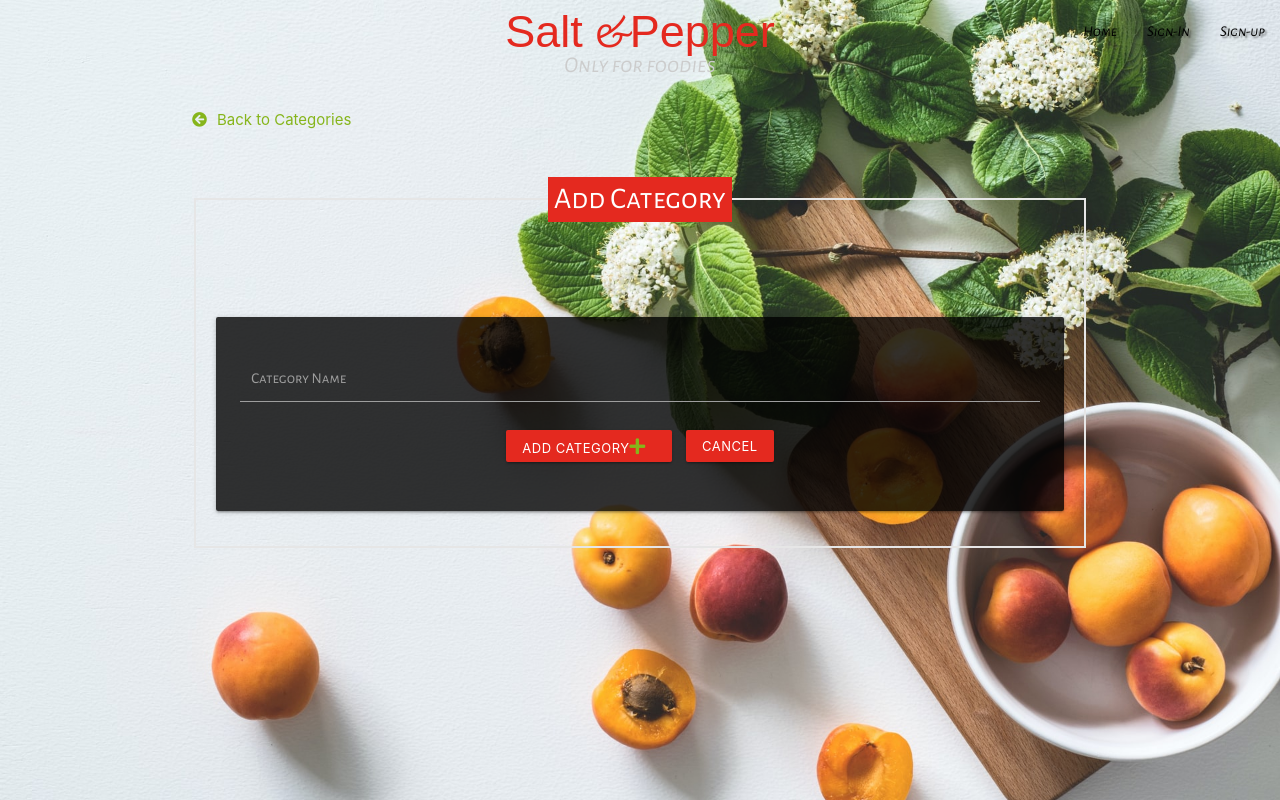
After one commit to szilG/Salt-Papper, a Flask app: page /add_category in a window 1280 px wide. The commit adds this page. Run offline with Flask 2, Linux system fonts and the light colour scheme; some libraries are stand-ins or nearby versions; some web fonts are replaced.

Commit message:
add option to add category to the database

```diff
--- a/app.py
+++ b/app.py
@@ -190,6 +190,19 @@ def get_categories():
         "categories.html", categories=categories)
 
 
+@app.route("/add_category", methods=["GET", "POST"])
+def add_category():
+    if request.method == "POST":
+        category = {
+            "category_name": request.form.get("category_name")
+        }
+        mongo.db.categories.insert_one(category)
+        flash("New category Added")
+        return redirect(url_for("get_categories"))
+
+    return render_template("add_category.html")
+
+
 if __name__ == "__main__":
     app.run(host=os.environ.get("IP"),
             port=int(os.environ.get("PORT")),
--- /dev/null
+++ b/templates/add_category.html
@@ -0,0 +1,60 @@
+{% extends "base.html" %}
+{% block content %}
+
+<style>
+    body {
+        background-repeat: no-repeat;
+        background-size: cover;
+        background-attachment: fixed;
+        object-fit: cover;
+        background-image: url("{{url_for('static', filename='img/7.jpg') }}");
+    }
+
+    nav ul a {
+        color: black;
+        text-shadow: 2px 2px 2px rgba(0, 0, 0, 0.5);
+    }
+
+    nav .slogen {
+        color: var(--light-text-color);
+    }
+
+    .nav-wrapper i {
+        color: var(--light-text-color);
+    }
+
+    .row .col {
+        padding: 0 !important;
+    }
+</style>
+
+<div class="container back-to-recipe">
+    <a href="{{ url_for('get_categories') }}"><i class="fas fa-arrow-circle-left"></i>Back to Categories</a>
+</div>
+
+
+<div class="container add-recipe-container">
+    <fieldset>
+        <legend>Add Category</legend>
+        <form class="col s12  offset-m3 " method="POST" action="{{ url_for('add_category') }}">
+            <div class="card-panel">
+                <!--Start Chef Name Section-->
+                <div class="input-field col s12">
+                    <input id="category_name" name="category_name" type="text" minlength="3" maxlength="25"
+                        class="validate">
+                    <label for="category_name">Category Name</label>
+                </div>
+                <!--End Chef Name Section-->
+
+                <div class="row">
+                    <div class="col s12 center-align">
+                        <button type="submit" class="btn-small">Add Category<i class="fas fa-plus"></i></button>
+                        <a href="{{ url_for('get_categories') }}" class="btn-small">Cancel</a>
+                    </div>
+                </div>
+            </div>
+        </form>
+    </fieldset>
+</div>
+
+{% endblock %}
```
Also changed, not shown: templates/categories.html (+9 -0 lines).
